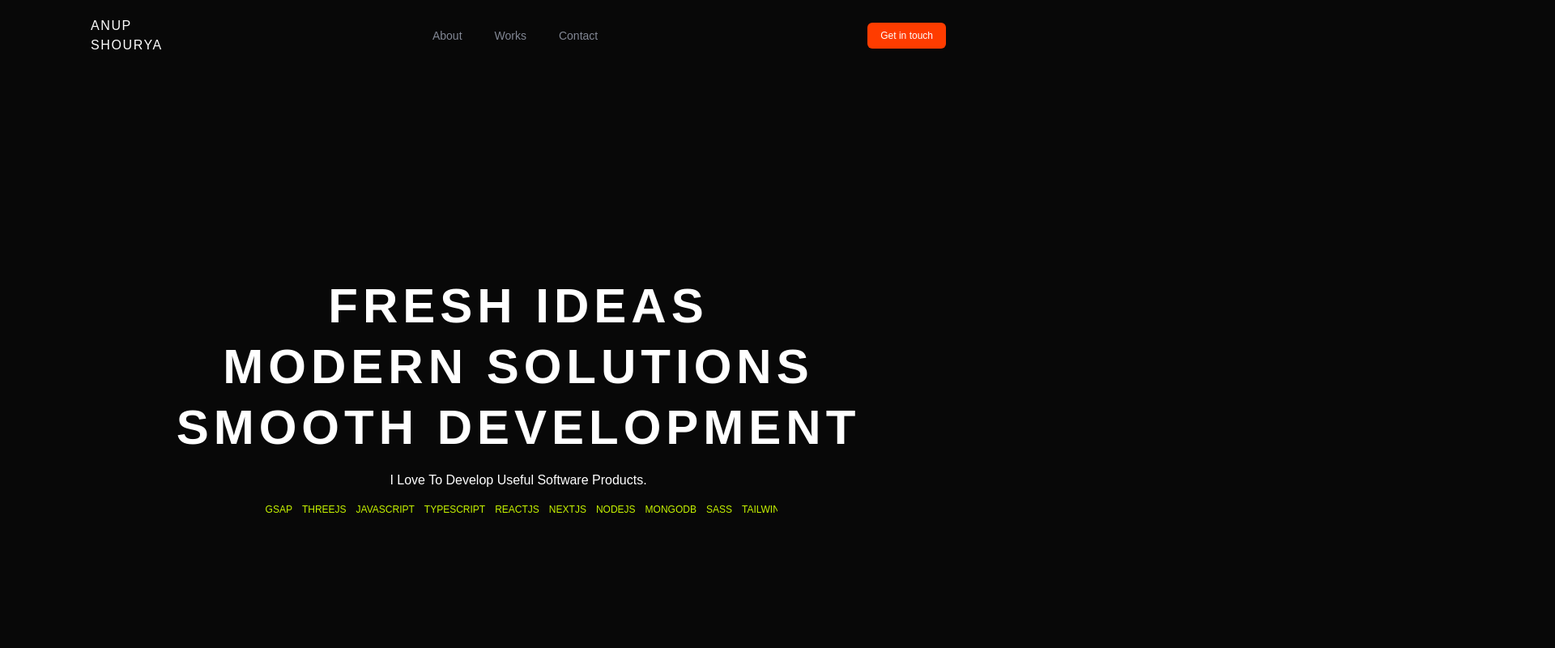
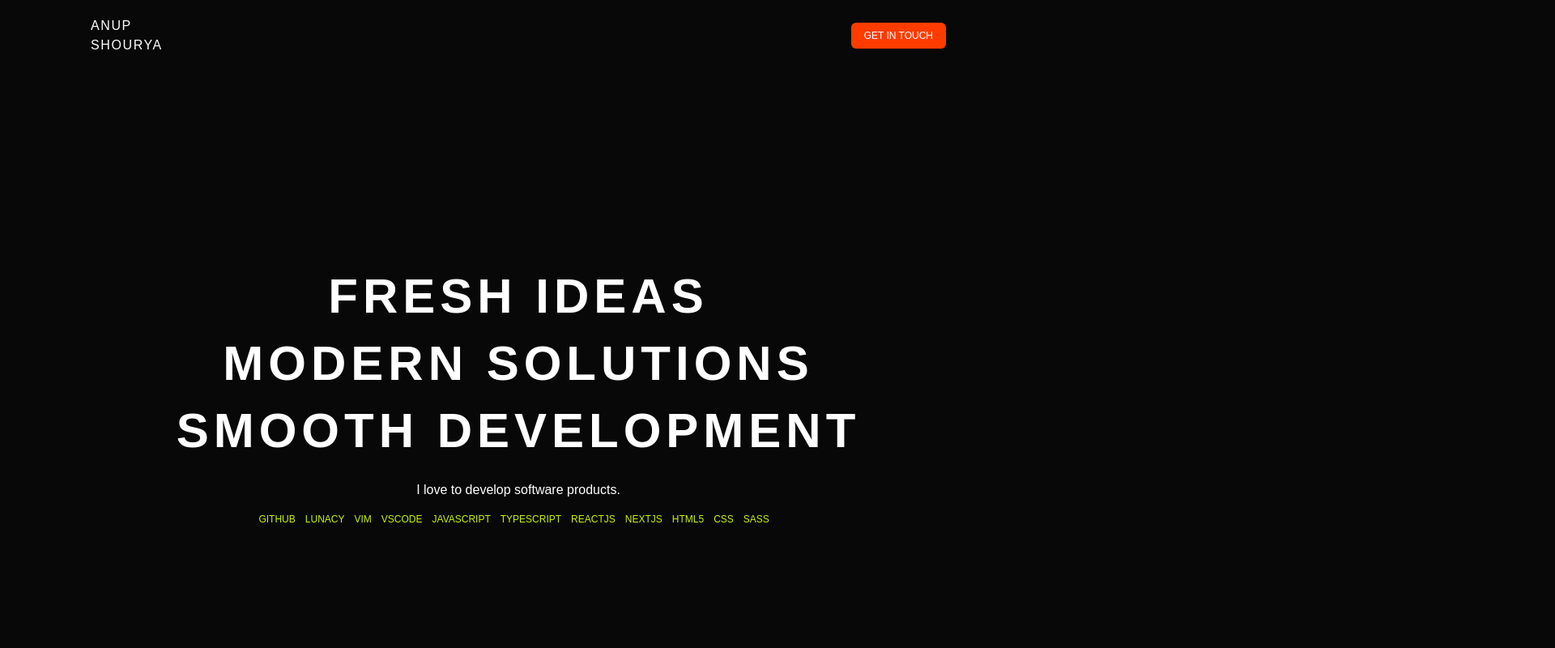
Before and after one commit to DevAnupShourya/portfolio-website, a Next.js app: page / in a window 1280 px wide. Shown: the top 800 px of the page at 81% size, 1920 px wide, since content can reach past the window. Built offline with nearby package versions, Linux system fonts and the light colour scheme; a web font is replaced by a local one.

Commit message:
code done

```diff
--- a/package.json
+++ b/package.json
@@ -3,7 +3,7 @@
   "version": "0.1.0",
   "private": true,
   "scripts": {
-    "dev": "next dev",
+    "dev": "next dev --turbo",
     "build": "next build",
     "start": "next start",
     "lint": "next lint"
--- a/src/animations/Animations.tsx
+++ b/src/animations/Animations.tsx
@@ -2,12 +2,15 @@
 
 import gsap from "gsap";
 import { useGSAP } from "@gsap/react";
-// import { ScrollTrigger } from 'gsap/ScrollTrigger';
-// gsap.registerPlugin(ScrollTrigger);
+import { useRef } from "react";
 
-export default function Animations() {
+export default function Animations({
+    children,
+}: Readonly<{
+    children: React.ReactNode;
+}>) {
 
-    const page = document.querySelectorAll('#page');
+    const page = useRef(null);
 
     useGSAP(() => {
         // Hero
@@ -59,6 +62,8 @@ export default function Animations() {
 
 
     return (
-        <></>
+        <html ref={page} lang="en">
+            {children}
+        </html>
     )
 }
--- a/src/animations/LocomotiveScroll.tsx
+++ b/src/animations/LocomotiveScroll.tsx
@@ -5,7 +5,7 @@ import LocomotiveScroll from 'locomotive-scroll';
 
 export default function LocomotiveScrollComponent() {
     useEffect(() => {
-        // ? maybe cause error on production
+        // ? maybe can cause error on production
         const scroll = new LocomotiveScroll({ smooth: true });
 
         return () => {
--- a/src/app/layout.tsx
+++ b/src/app/layout.tsx
@@ -12,7 +12,7 @@ export const metadata: Metadata = {
 import Navbar from "@src/components/Navbar";
 import Footer from "@src/sections/Footer";
 import LocomotiveScrollComponent from "@src/animations/LocomotiveScroll";
-import Animations from "@src/animations/Animations";
+import AnimationsContainer from "@src/animations/Animations";
 
 export default function RootLayout({
   children,
@@ -20,18 +20,17 @@ export default function RootLayout({
   children: React.ReactNode;
 }>) {
   return (
-    <html lang="en">
+    <AnimationsContainer>
+      <LocomotiveScrollComponent />
       <body
         data-scroll-container
         id="page"
         className={`${font.className} bg-bg-primary text-text-secondary transition-all duration-500 overflow-x-hidden selection:bg-highlight selection:text-accent`}
       >
-        <Animations/>
-        <LocomotiveScrollComponent />
         <Navbar />
         {children}
         <Footer />
       </body>
-    </html>
+    </AnimationsContainer>
   );
 }
--- a/src/components/BtnPrimary.tsx
+++ b/src/components/BtnPrimary.tsx
@@ -11,7 +11,7 @@ export default function BtnPrimary({
   return (
     <Link
       href="#"
-      className="py-2 px-4 rounded-md bg-accent text-white text-xs transition-all BtnPrimary duration-500"
+      className="py-2 px-4 rounded-md bg-accent text-white text-xs transition-all BtnPrimary duration-500 uppercase"
     >
       {innerText}
     </Link>
--- a/src/components/Logo.tsx
+++ b/src/components/Logo.tsx
@@ -2,6 +2,6 @@ import Link from "next/link";
 
 export default function Logo() {
   return (
-    <Link href='/' className="uppercase font-light text-text-primary tracking-widest">anup <br /> shourya</Link>
+    <Link href='/' className="uppercase font-extralight text-text-primary tracking-widest">anup <br /> shourya</Link>
   )
 }
--- a/src/components/Navbar.tsx
+++ b/src/components/Navbar.tsx
@@ -8,17 +8,7 @@ export default function Navbar() {
     <nav className="global-section-padding">
       <div className="flex-r-btw py-5">
         <Logo />
-        <div className="flex-r-btw gap-10 max-md:hidden">
-          {NavbarLinks.map((link) => {
-            return <NavLink key={link.name} name={link.name} url={link.url} />;
-          })}
-        </div>
         <BtnPrimary innerText="Get in touch" key="Get in touch" />
-      </div>
-      <div className="flex-r-btw justify-self-end gap-10 md:hidden py-5 border-y border-divider">
-        {NavbarLinks.map((link) => {
-          return <NavLink key={link.name} name={link.name} url={link.url} />;
-        })}
       </div>
     </nav>
   );
--- a/src/constants/index.ts
+++ b/src/constants/index.ts
@@ -1,18 +1,3 @@
-export const NavbarLinks = [
-    {
-        url: '#about',
-        name: 'about',
-    },
-    {
-        url: '#works',
-        name: 'works',
-    },
-    {
-        url: '#contact',
-        name: 'contact',
-    },
-]
-
 export const SocialLinks = [
     {
         name: 'twitter',
@@ -47,56 +32,40 @@ export const Projects = [
         link: "/",
         underDevelopment: true
     },
-    {
-        image: "https://framerusercontent.com/images/sqTb7Ydo0NkQwUAMdGBbfmJwGQ.png?scale-down-to=1024",
-        logo: "Knock Logo",
-        name: "Knock",
-        type: "Front-End",
-        date: "2022",
-        desc: "Expanding a redesign with richer details, an all new integrations library and subsequent landing pages.",
-        link: "/",
-    },
-    {
-        image: "https://framerusercontent.com/images/xsQbWUuFrcH6hK5kYnJfJ8Gc6hE.png?scale-down-to=1024",
-        logo: "Jerry Logo",
-        name: "Jerry",
-        type: "Backend",
-        date: "2023",
-        desc: "Designing a conceptual customer flow in 4 days for a partnership with an industry leading marketplace partner.",
-        link: "/",
-    },
-    {
-        image: "https://framerusercontent.com/images/MAbNX7etWcVkYLh1EAE4vbsLs0k.png?scale-down-to=1024",
-        logo: "Able Logo",
-        name: "Able",
-        type: "Web App",
-        date: "2021",
-        desc: "Automating savings, tax calculations, and record keeping for creators.",
-        link: "/",
-        underDevelopment: true
-    },
-    {
-        image: "https://framerusercontent.com/images/bbnG6FerpIHgzLRjEMy4rMTgdk.png?scale-down-to=1024",
-        logo: "Raster Logo",
-        name: "Raster",
-        type: "Web App",
-        date: "2019",
-        desc: "A next generation digital asset manager for modern teams to organize, edit, and host photography. ",
-        link: "/",
-    },
 ]
 
 export const toolsIKnow = [
+    // languages
     'JAVASCRIPT',
     'TYPESCRIPT',
+
+    // front end
     'REACTJS',
     'NEXTJS',
-    'NODEJS',
-    'MONGODB',
+    'HTML5',
+    'CSS',
     'SASS',
     'TAILWINDCSS',
+    'MaterialUI',
+    'ShadCNUI',
+    'NextUI',
     'REDUX',
-    'RESTFULAPI',
-    'GSAP',
-    'THREEJS',
-]
+
+    // backend end
+    'NODEJS',
+    'Express.js',
+    'Prisma',
+    'Docker',
+
+    // db
+    'MONGODB',
+    'PostgreSQL',
+    'MySQL',
+
+    // software
+    'Git',
+    'GitHub',
+    'Lunacy',
+    'Vim',
+    'VSCode',
+];
--- a/src/sections/Hero.tsx
+++ b/src/sections/Hero.tsx
@@ -2,24 +2,24 @@ import { toolsIKnow } from "@src/constants";
 
 export default function Hero() {
   return (
-    <section data-scroll-section id="home" className="global-section-padding h-screen grid items-center">
+    <section data-scroll-section id="home" className="global-section-padding min-h-screen grid items-center">
       <main className="overflow-hidden text-center">
-        <h1 className="overflow-hidden text-6xl max-md:text-4xl text-text-primary tracking-widest leading-tight uppercase font-bold">
+        <h1 className="overflow-hidden text-6xl mb-2 max-md:text-3xl text-text-primary tracking-widest leading-tight uppercase font-bold">
           <span className="hero-text block">
             Fresh Ideas
           </span>
         </h1>
-        <h1 className="overflow-hidden text-6xl max-md:text-4xl text-text-primary tracking-widest leading-tight uppercase font-bold">
+        <h1 className="overflow-hidden text-6xl mb-2 max-md:text-3xl text-text-primary tracking-widest leading-tight uppercase font-bold">
           <span className="hero-text block">
             Modern Solutions
           </span>
         </h1>
-        <h1 className="overflow-hidden text-6xl max-md:text-4xl text-text-primary tracking-widest leading-tight uppercase font-bold">
+        <h1 className="overflow-hidden text-6xl mb-2 max-md:text-3xl text-text-primary tracking-widest leading-tight uppercase font-bold">
           <span className="hero-text block">
             Smooth Development
           </span>
         </h1>
-        <h3 className="hero-para text-pretty text-white capitalize py-4">I love to develop useful software products.</h3>
+        <h3 className="hero-para text-pretty text-white py-4">I love to develop software products.</h3>
         <div className="tools-wrapper relative max-w-screen-sm text-xs font-extralight uppercase overflow-hidden flex flex-row flex-nowrap gap-3 mx-auto text-highlight">
           <div className="tools flex flex-row flex-nowrap gap-3">
             {toolsIKnow.map(t =>
--- a/src/sections/Work.tsx
+++ b/src/sections/Work.tsx
@@ -39,10 +39,10 @@ function Work() {
 
     gsap.to(".work-card", {
       opacity: 1,
-      stagger: 0.3,
+      stagger: 0.2,
       scrollTrigger: {
         trigger: container.current,
-        start: "top 75%",
+        start: "top 65%",
         end: "bottom 25%",
         toggleActions: "restart none none reverse"
       }
--- a/src/styles/globals.css
+++ b/src/styles/globals.css
@@ -10,6 +10,7 @@
     @apply flex flex-row justify-between items-center;
   }
 }
+
 .BtnPrimary:hover {
   box-shadow: 0px 0px 22px 1px #ff3c00;
 }
```
